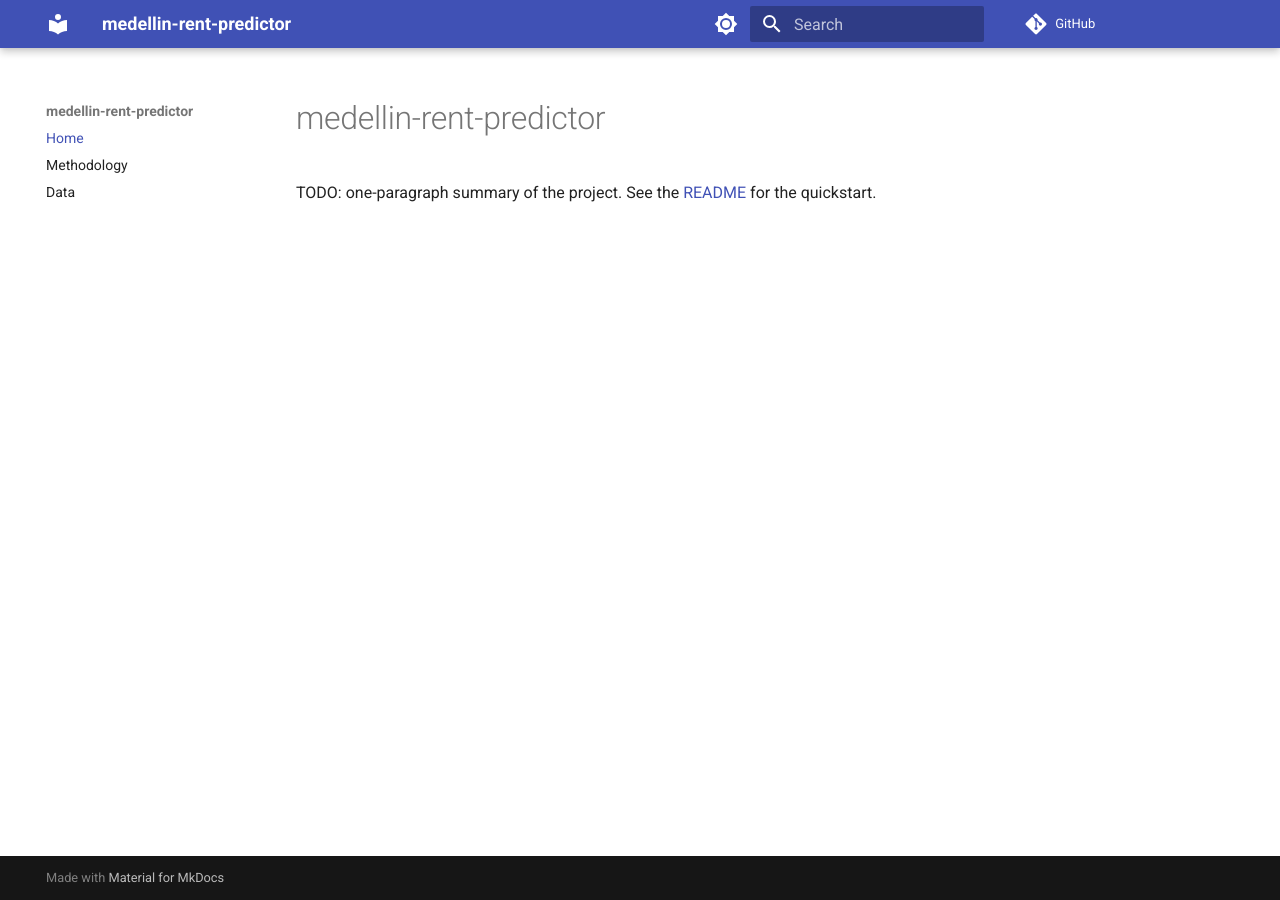
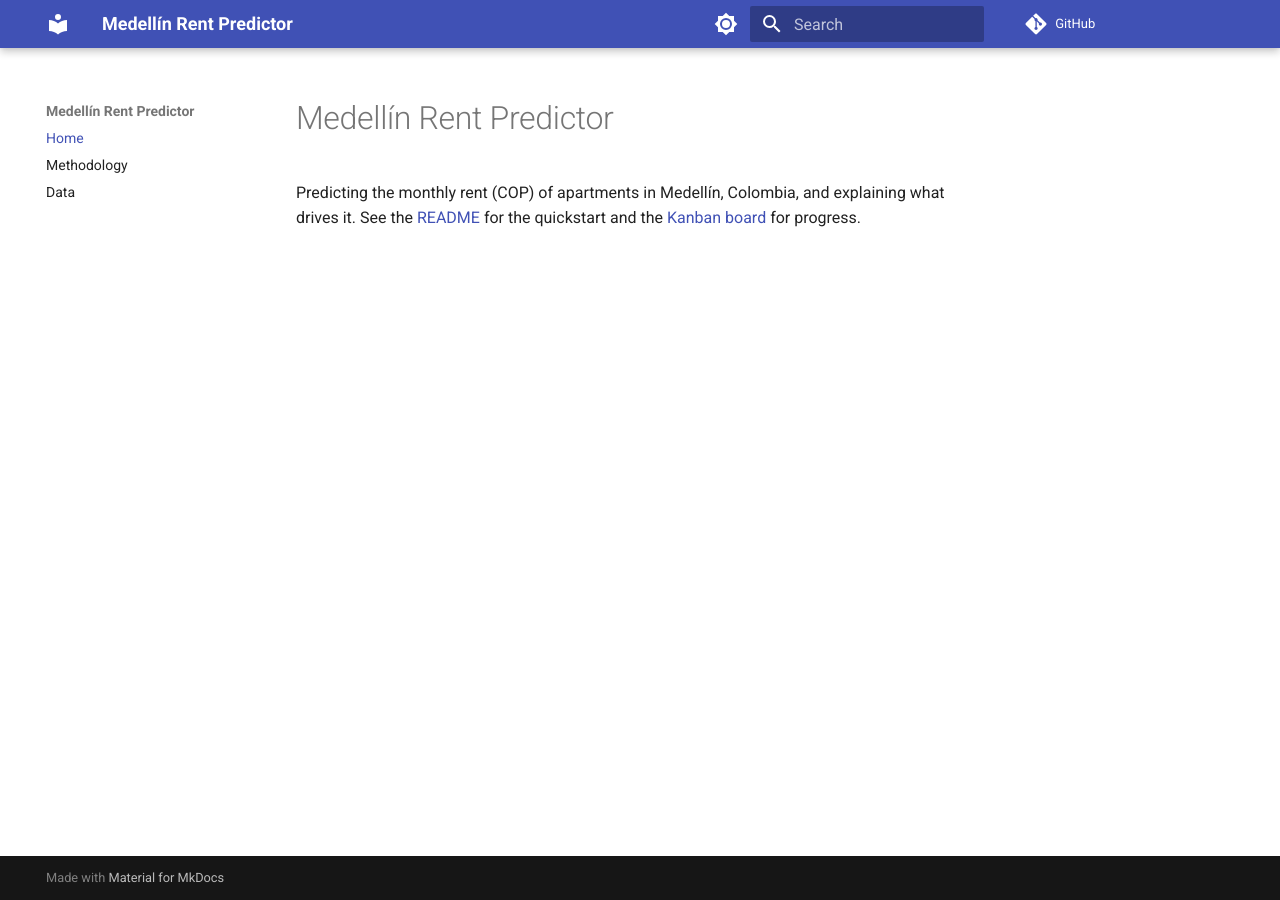
Before and after one commit to RafaGM1108/medellin-rent-predictor, an MkDocs documentation site: the page built from docs/index.md, in a window 1280 px wide. Built offline with MkDocs 1.6.1 and Material for MkDocs 9.7.7, drawn with Linux system fonts in a browser that asks for light colours; comment, search, counter and statistics services are not loaded.

Commit message:
docs: set project description in pyproject and MkDocs
Refs #5

```diff
--- a/docs/index.md
+++ b/docs/index.md
@@ -1,4 +1,6 @@
-# medellin-rent-predictor
+# Medellín Rent Predictor
 
-TODO: one-paragraph summary of the project. See the
-[README](https://github.com/RafaGM1108/medellin-rent-predictor#readme) for the quickstart.
+Predicting the monthly rent (COP) of apartments in Medellín, Colombia, and explaining what
+drives it. See the [README](https://github.com/RafaGM1108/medellin-rent-predictor#readme) for
+the quickstart and the [Kanban board](https://github.com/users/RafaGM1108/projects/11) for
+progress.
--- a/mkdocs.yml
+++ b/mkdocs.yml
@@ -1,5 +1,5 @@
-site_name: medellin-rent-predictor
-site_description: TODO
+site_name: Medellín Rent Predictor
+site_description: Predicting and explaining monthly apartment rents in Medellín, Colombia.
 site_author: Rafael García Montes
 repo_url: https://github.com/RafaGM1108/medellin-rent-predictor
 theme:
--- a/pyproject.toml
+++ b/pyproject.toml
@@ -1,7 +1,7 @@
 [project]
 name = "medellin-rent-predictor"
 version = "0.1.0"
-description = "TODO: one-line description of the project."
+description = "Predicting and explaining monthly apartment rents in Medellín, Colombia."
 readme = "README.md"
 license = "MIT"
 authors = [{ name = "Rafael García Montes" }]
```
